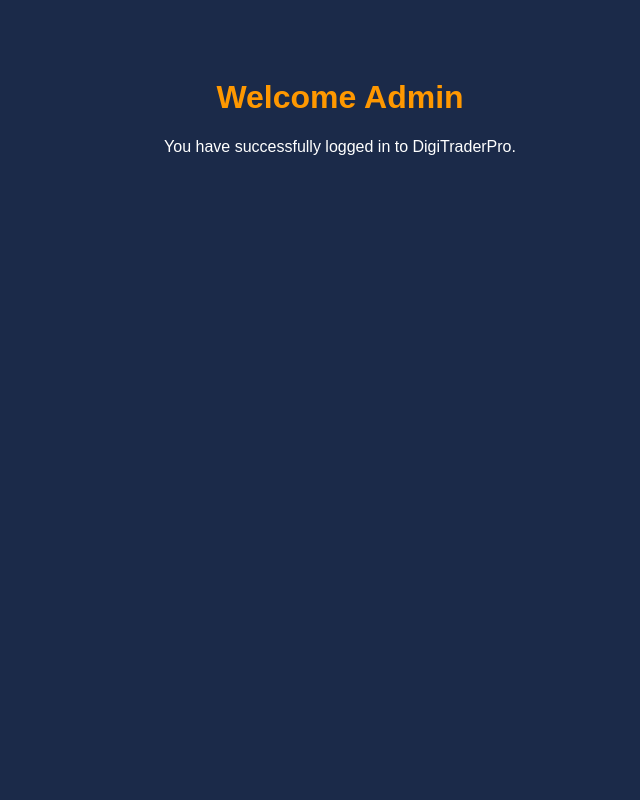
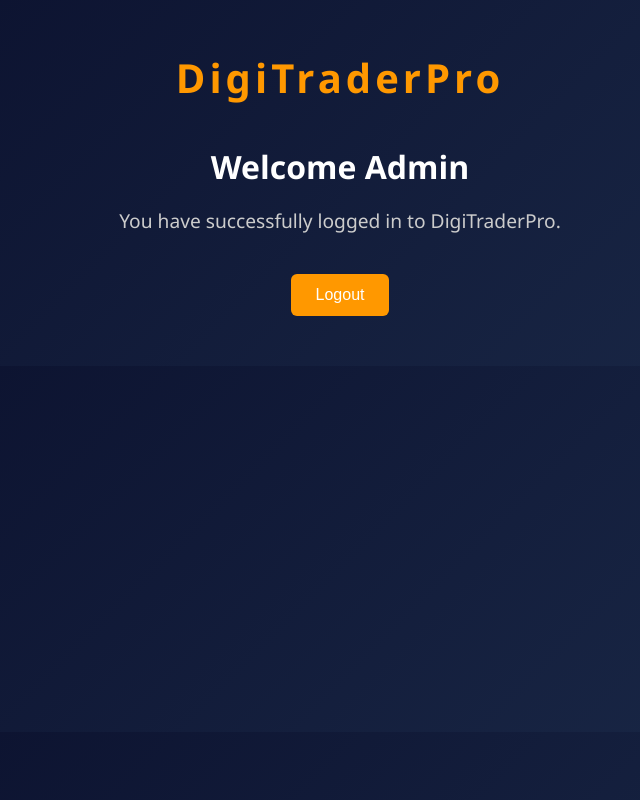
Before and after one commit to digitrad/digitraderpro, a plain HTML site: page dashboard.html in a window 1280 px wide. Shown: the whole page, without its empty margins (300-940 px from the left). Drawn offline with Linux system fonts and the light colour scheme.

Commit message:
Update dashboard.html

```diff
--- a/dashboard.html
+++ b/dashboard.html
@@ -1,24 +1,66 @@
 <!DOCTYPE html>
 <html lang="en">
 <head>
-    <meta charset="UTF-8">
-    <meta name="viewport" content="width=device-width, initial-scale=1.0">
-    <title>Dashboard - DigiTraderPro</title>
+    <meta charset="UTF-8" />
+    <meta name="viewport" content="width=device-width, initial-scale=1" />
+    <title>DigiTraderPro Dashboard</title>
     <style>
         body {
-            font-family: Arial, sans-serif;
-            background: #1b2a49;
-            color: white;
+            font-family: 'Segoe UI', Tahoma, Geneva, Verdana, sans-serif;
+            background: linear-gradient(135deg, #0a0f2c, #1b2a49);
+            color: #fff;
             text-align: center;
-            padding-top: 50px;
+            padding: 50px 20px;
+            margin: 0;
+        }
+        header {
+            margin-bottom: 40px;
+        }
+        .logo {
+            font-size: 2.5rem;
+            font-weight: bold;
+            color: #ff9800;
+            letter-spacing: 4px;
+            margin-bottom: 10px;
         }
         h1 {
-            color: #ff9800;
+            font-size: 2rem;
+            margin-bottom: 10px;
+        }
+        p {
+            font-size: 1.2rem;
+            margin-bottom: 40px;
+            color: #ccc;
+        }
+        button {
+            background-color: #ff9800;
+            border: none;
+            padding: 12px 25px;
+            font-size: 1rem;
+            border-radius: 6px;
+            cursor: pointer;
+            color: #fff;
+            transition: background-color 0.3s ease;
+        }
+        button:hover {
+            background-color: #e68900;
         }
     </style>
 </head>
 <body>
-    <h1>Welcome Admin</h1>
-    <p>You have successfully logged in to DigiTraderPro.</p>
+    <header>
+        <div class="logo">DigiTraderPro</div>
+    </header>
+    <main>
+        <h1>Welcome Admin</h1>
+        <p>You have successfully logged in to DigiTraderPro.</p>
+        <button onclick="logout()">Logout</button>
+    </main>
+
+    <script>
+        function logout() {
+            window.location.href = "/index.html";
+        }
+    </script>
 </body>
 </html>
```
